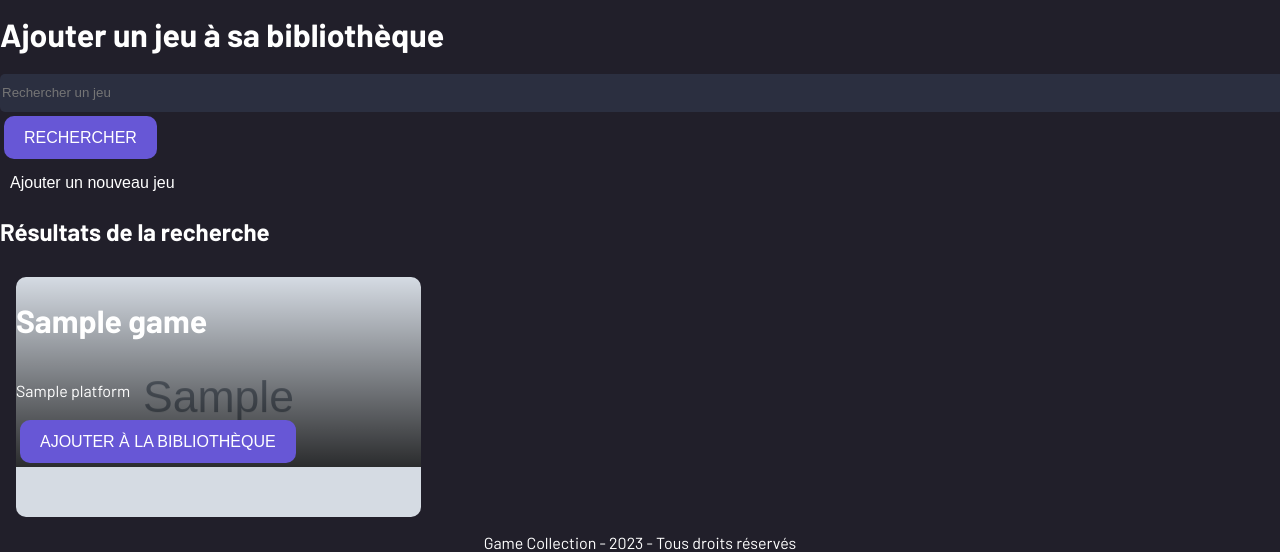
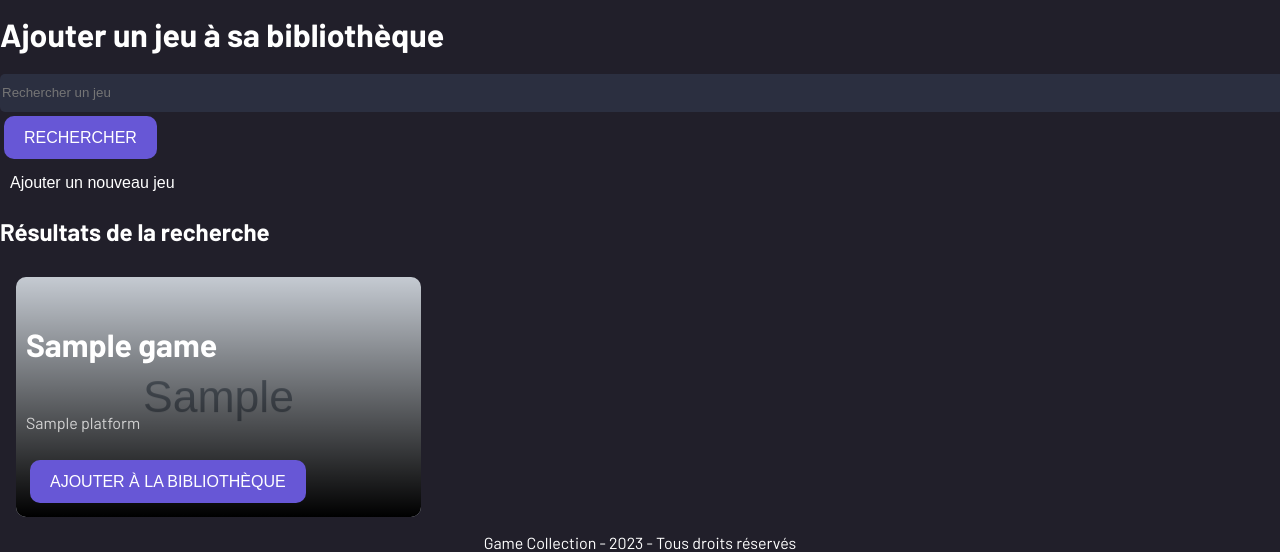
Before and after one commit to SenseiChan/GameCollection, a PHP site: page /AddGame in a window 1280 px wide. Shown: the part 336-888 px from the top of the page. Run offline with PHP 8.4, Linux system fonts and the light colour scheme; the visitor is signed in with stand-in values (Sample User, id 1); tables that the repository leaves empty hold one stand-in row (values such as "Sample post"); grey boxes marked "Sample" are stand-in pictures.

Commit message:
fix game-card

```diff
--- a/assets/style.css
+++ b/assets/style.css
@@ -185,22 +185,38 @@ tbody td:nth-child(3) {
 }
 
 .game-card-add {
+    position: relative;
     border-radius: 10px;
-    /*padding: 20px;*/
-    /*margin: 10em auto;*/
     height: 15em;
     background-size: cover;
     background-repeat: no-repeat;
     background-position: center;
+    overflow: hidden;
 }
 
 .game-info {
     display: flex;
     flex-direction: column;
+    z-index: 1;
+    align-items: flex-start;
+    gap: 0.5em;
+}
+
+.game-info p {
+    color: lightgrey;
 }
 
 .gradient-overlay {
-    background: linear-gradient(to top, rgba(0, 0, 0, 0.8), rgba(0, 0, 0, 0));
+    position: absolute;
+    bottom: 0;
+    left: 0;
+    width: 100%;
+    height: 100%;
+    background: linear-gradient(to top, rgba(0, 0, 0, 1), rgba(0, 0, 0, 0));
+    display: flex;
+    flex-direction: column;
+    justify-content: flex-end;
+    padding: 10px;
 }
 
 /* Fonts */
```
